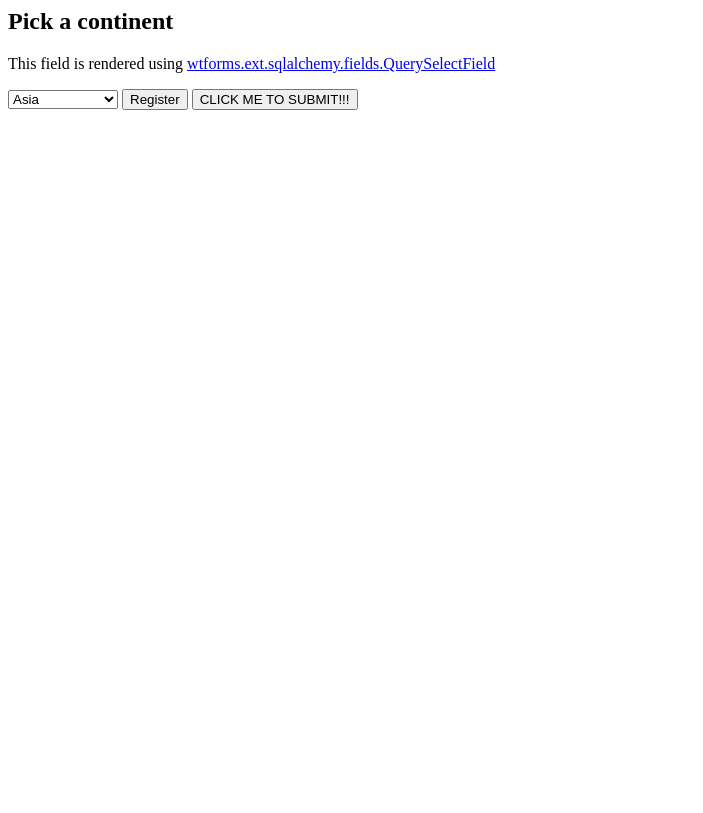
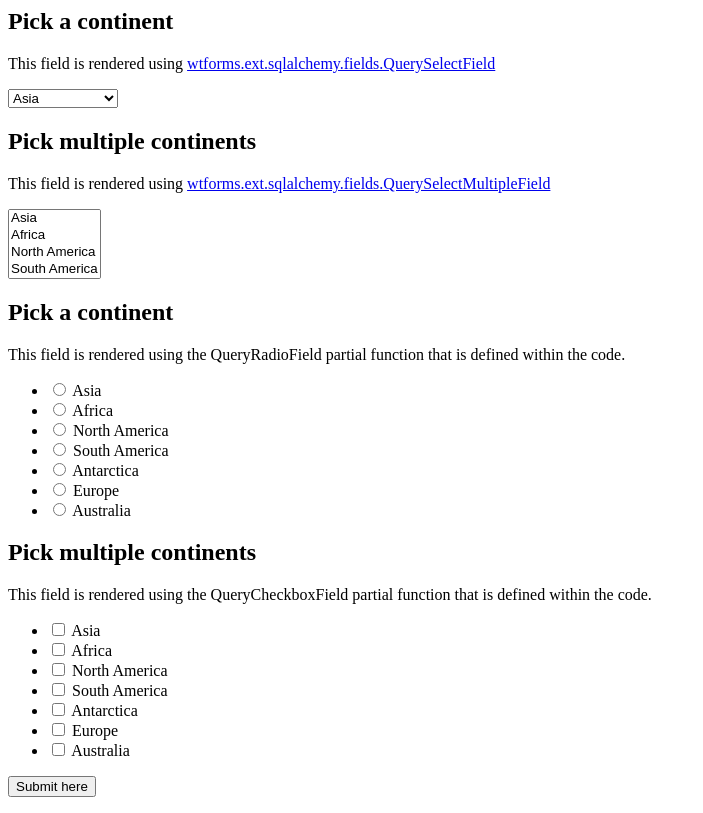
Before and after one commit to brookskindle/queryradiofield, a Flask app: page / in a window 1280 px wide. Shown: the whole page, without its empty margins (0-703 px from the left). Before the commit the page ends 110 px from the top, so only its background shows below. Run offline with Flask 2, Linux system fonts and the light colour scheme.

Commit message:
Uncomment parts of the form

```diff
--- a/app.py
+++ b/app.py
@@ -30,6 +30,12 @@ class Continent(db.Model):
     id = db.Column(db.Integer, primary_key=True)
     name = db.Column(db.String(80), unique=True)
 
+    def __repr__(self):
+        return self.name
+
+    def __str__(self):
+        return self.name
+
     def __init__(self, name):
         self.name = name
 
@@ -57,21 +63,21 @@ class ContinentForm(Form):
         query_factory=lambda: Continent.query,
         get_label=lambda field: field.name,
     )
-    #select_multiple_continents = QuerySelectMultipleField(
-    #    "Continents",
-    #    query_factory=lambda: Continent.query,
-    #    get_label=lambda field: field.name,
-    #)
-    #radio_continents = QueryRadioField(
-    #    "Continents",
-    #    query_factory=lambda: Continent.query,
-    #    get_label=lambda field: field.name,
-    #)
-    #checkbox_continents = QueryCheckboxField(
-    #    "Continents",
-    #    query_factory=lambda: Continent.query,
-    #    get_label=lambda field: field.name,
-    #)
+    select_multiple_continents = QuerySelectMultipleField(
+        "Continents",
+        query_factory=lambda: Continent.query,
+        get_label=lambda field: field.name,
+    )
+    radio_continents = QueryRadioField(
+        "Continents",
+        query_factory=lambda: Continent.query,
+        get_label=lambda field: field.name,
+    )
+    checkbox_continents = QueryCheckboxField(
+        "Continents",
+        query_factory=lambda: Continent.query,
+        get_label=lambda field: field.name,
+    )
 
 
 @app.route("/", methods=["GET", "POST"])
--- a/templates/index.html
+++ b/templates/index.html
@@ -5,7 +5,6 @@
   </p>
   {{ form.select_continents() }}
 
-  {#
   <h2>Pick multiple continents</h2>
   <p>This field is rendered using
     <a href="http://wtforms.simplecodes.com/docs/0.6/ext.html#module-wtforms.ext.sqlalchemy">wtforms.ext.sqlalchemy.fields.QuerySelectMultipleField</a>
@@ -23,7 +22,6 @@
   defined within the code.
   </p>
   {{ form.checkbox_continents() }}
-  #}
-  <input type=submit value=Register>
-  <button>CLICK ME TO SUBMIT!!!</button>
+
+  <button>Submit here</button>
 </form>
```
